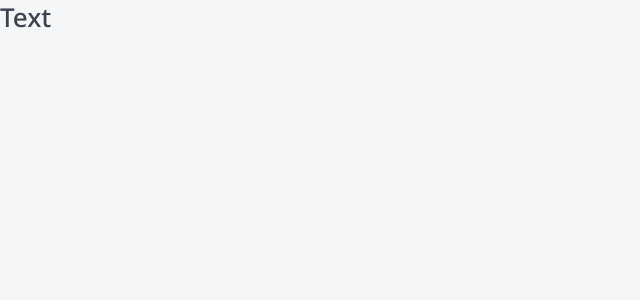
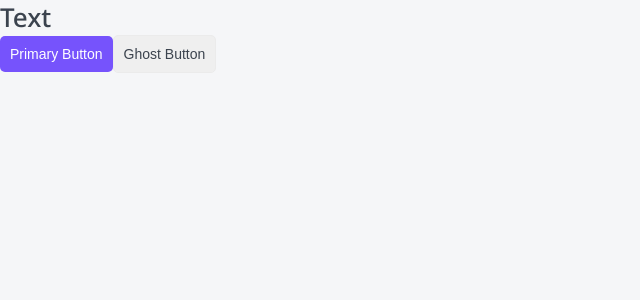
Before and after one commit to creativeden/top-app, a Next.js app: page / in a window 1280 px wide. Shown: the top 300 px of the page, without its empty margins (0-640 px from the left). Built offline with nearby package versions, Linux system fonts and the light colour scheme.

Commit message:
Lesson - 45

```diff
--- a/app/globals.css
+++ b/app/globals.css
@@ -1,7 +1,9 @@
 :root {
     --black: #3B434E;
+    --gray-light: #EBEBEB;
     --white: white;
     --primary: #7653FC;
+    --primary-hover: #6344df;
     --red: #FC8360;
     --green: #1DC37E;
     --green-light: #C8F8E4;
--- a/app/page.tsx
+++ b/app/page.tsx
@@ -1,9 +1,11 @@
-import { Htag } from "@/components";
+import { Button, Htag } from "@/components";
 
 export default function Home() {
     return (
         <>
             <Htag tag='h1'>Text</Htag>
+            <Button appearance='primary'>Primary Button</Button>
+            <Button appearance='ghost'>Ghost Button</Button>
         </>
     )
 }
--- /dev/null
+++ b/components/Button/Button.module.css
@@ -0,0 +1,34 @@
+.button {
+    display: inline-block;
+
+    box-sizing: border-box;
+    padding: 10px;
+
+    cursor: pointer;
+    text-align: center;
+    border: none;
+    border-radius: 5px;
+
+    font-size: 14px;
+    transition: all 0.2s;
+}
+
+.primary {
+    color: var(--white);
+    background-color: var(--primary);
+}
+
+.primary:hover {
+    background-color: var(--primary-hover);
+}
+
+.ghost {
+    color: var(--black);
+    background-color: none;
+    border: 1px solid var(--gray-light);
+}
+
+.ghost:hover {
+    color: var(--white);
+    background-color: var(--primary);
+}
--- /dev/null
+++ b/components/Button/Button.props.ts
@@ -0,0 +1,6 @@
+import { ReactNode } from "react";
+
+export interface ButtonProps {
+    children: ReactNode,
+    appearance: 'primary' | 'ghost';
+}
--- /dev/null
+++ b/components/Button/Button.tsx
@@ -0,0 +1,14 @@
+import { ButtonProps } from "./Button.props"
+import styles from './Button.module.css'
+import cn from 'classnames'
+
+export const Button = ({ appearance, children }: ButtonProps): JSX.Element => {
+    return (
+        <button className={cn(styles.button, {
+            [styles.primary]: appearance == 'primary',
+            [styles.ghost]: appearance == 'ghost',
+        })}>
+            {children}
+        </button>
+    )
+}
--- a/components/index.ts
+++ b/components/index.ts
@@ -1 +1,2 @@
 export * from './Htag/Htag'
+export * from './Button/Button'
```
